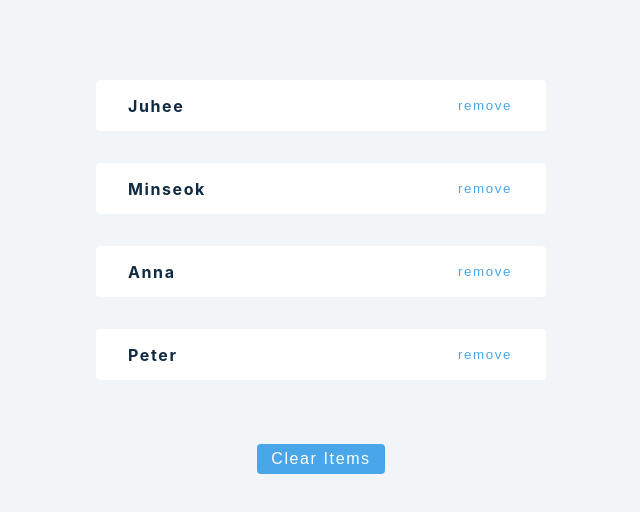
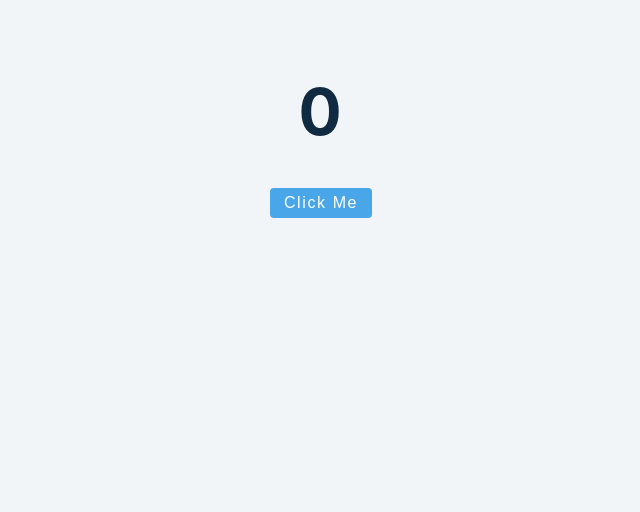
Before and after one commit to treatme030/react-advanced, a React (Create React App) app: page / in a window 1280 px wide. Shown: the top 512 px of the page, without its empty margins (319-959 px from the left). Built offline with nearby package versions, Linux system fonts and the light colour scheme.

Commit message:
useEffect basics

```diff
--- a/src/App.js
+++ b/src/App.js
@@ -1,5 +1,5 @@
 import './App.css';
-import Setup from './useState/setup/UseStateArray';
+import Setup from './useEffect/UseEffectBasics';
 
 function App() {
   return (
--- /dev/null
+++ b/src/useEffect/UseEffectBasics.js
@@ -0,0 +1,31 @@
+import React, { useEffect, useState } from 'react';
+
+//by default runs after every re-render
+//cleanup function
+//second parameter
+
+const UseEffectBasics = () => {
+    const [value, setValue] = useState(0)
+
+    useEffect(() => {
+        console.log('Hello')
+    }, []) // 한번만 실행
+
+    useEffect(() => {
+        console.log('call useEffect')
+        if(value >= 1){
+            document.title = `New Messages(${value})`
+        }
+    }, [value]) // value 값이 변경될 떄마다 실행
+
+
+    console.log('render component')
+    return (
+        <>
+            <h1>{value}</h1>
+            <button className="btn" onClick={() => setValue(value + 1)}>click me</button>
+        </>
+    );
+};
+
+export default UseEffectBasics;
```
